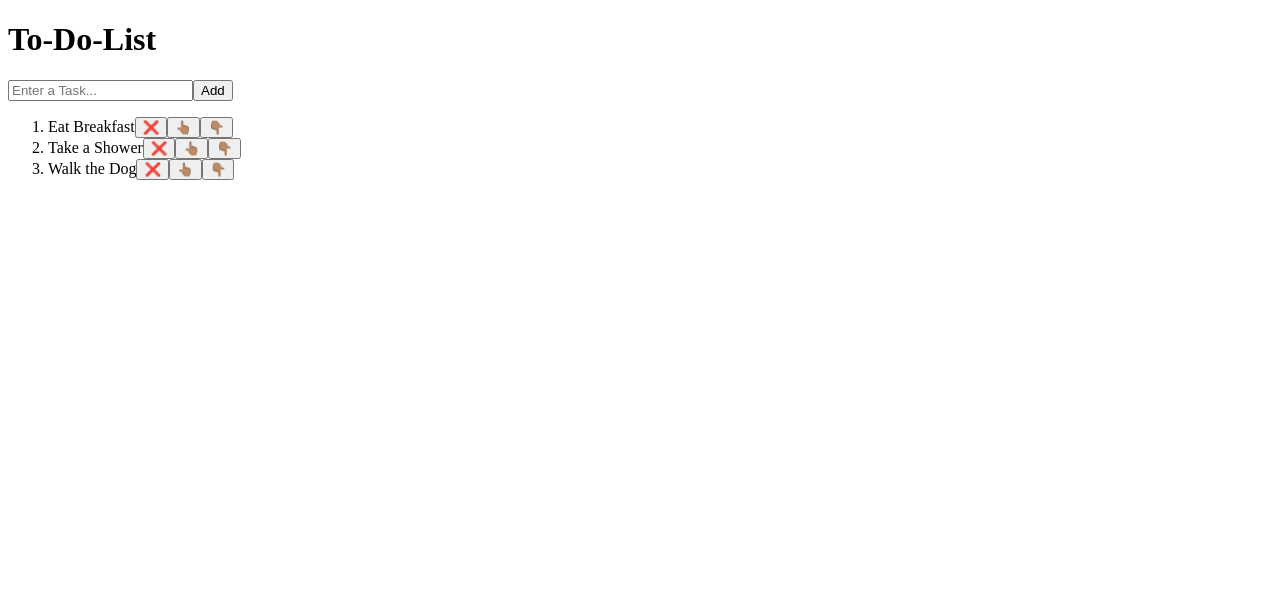
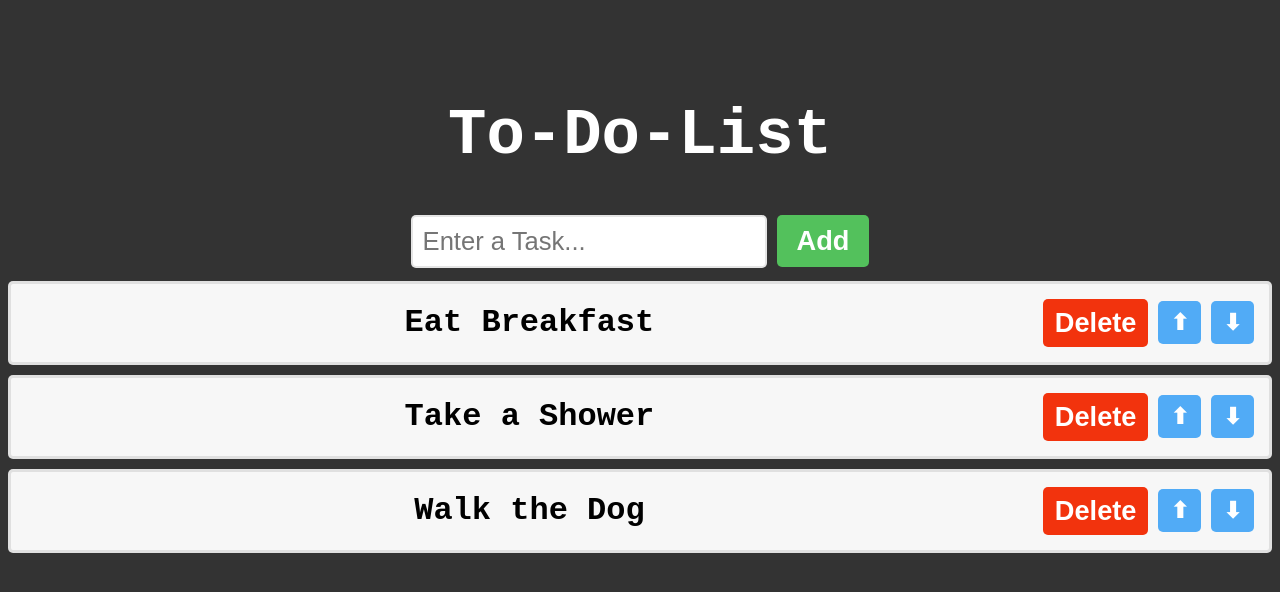
Before and after one commit to wespitia05/BroCodeReactJSToDoList, a React (Vite) app in the folder my-react-app-to-do-list/: page / in a window 1280 px wide. Shown: the top 592 px of the page. Built offline with nearby package versions, Linux system fonts and the light colour scheme.

Commit message:
css styling complete

```diff
--- a/my-react-app-to-do-list/src/ToDoList.jsx
+++ b/my-react-app-to-do-list/src/ToDoList.jsx
@@ -54,9 +54,9 @@
                 {tasks.map((tasks, index) =>
                     <li key={index}>
                         <span className="text">{tasks}</span>
-                        <button className="delete-button" onClick={() => deleteTask(index)}>❌</button>
-                        <button className="move-up-button" onClick={() => moveTaskUp(index)}>👆🏽</button>
-                        <button className="move-down-button" onClick={() => moveTaskDown(index)}>👇🏽</button>
+                        <button className="delete-button" onClick={() => deleteTask(index)}>Delete</button>
+                        <button className="move-button" onClick={() => moveTaskUp(index)}>⬆</button>
+                        <button className="move-button" onClick={() => moveTaskDown(index)}>⬇</button>
                     </li>
                 )}
             </ol>
--- a/my-react-app-to-do-list/src/index.css
+++ b/my-react-app-to-do-list/src/index.css
@@ -0,0 +1,93 @@
+body {
+    background-color: hsl(0, 0%, 20%);
+}
+
+.to-do-list {
+    font-family: monospace;
+    text-align: center;
+    margin-top: 100px;
+}
+
+h1 {
+    font-size: 4rem;
+    color: white;
+}
+
+button {
+    font-size: 1.7rem;
+    font-weight: bold;
+    padding: 10px 20px;
+    margin-left: 10px;
+    color: white;
+    border: none;
+    border-radius: 5px;
+    cursor: pointer;
+    transition: background-color 0.5 ease-in;
+}
+
+.add-button {
+    background-color: hsl(125, 47%, 54%);
+}
+
+.add-button:hover {
+    background-color: hsl(125, 47%, 44%);
+    transform: scale(1.05);
+}
+
+.delete-button {
+    background-color: hsl(10, 90%, 50%);
+}
+
+.delete-button:hover {
+    background-color: hsl(10, 90%, 40%);
+    transform: scale(1.05);
+}
+
+.move-button {
+    background-color: hsl(207, 90%, 64%);
+}
+
+.move-button:hover {
+    background-color: hsl(207, 90%, 54%);
+    transform: scale(1.05);
+}
+
+input[type="text"] {
+    font-size: 1.6rem;
+    padding: 10px;
+    border: 2px solid hsl(0, 0%, 80%, 0.5);
+    border-radius: 5px;
+    color: hsl(0, 0%, 0%, 0.5);
+}
+
+ol {
+    padding: 0;
+}
+
+li {
+    font-size: 2rem;
+    font-weight: bold;
+    padding: 15px;
+    background-color: hsl(0, 0%, 97%);
+    margin-bottom: 10px;
+    border: 3px solid hsl(0, 0%, 85%, 0.75);
+    border-radius: 5px;
+    display: flex;
+    align-items: center;
+}
+
+.text {
+    flex: 1;
+}
+
+.delete-button {
+    padding: 8px 12px;
+    font-size: 1.7rem;
+    margin-left: 10px;
+}
+
+.move-button {
+    padding: 8px 12px;
+    font-size: 1.4rem;
+    margin-left: 10px;
+}
```
